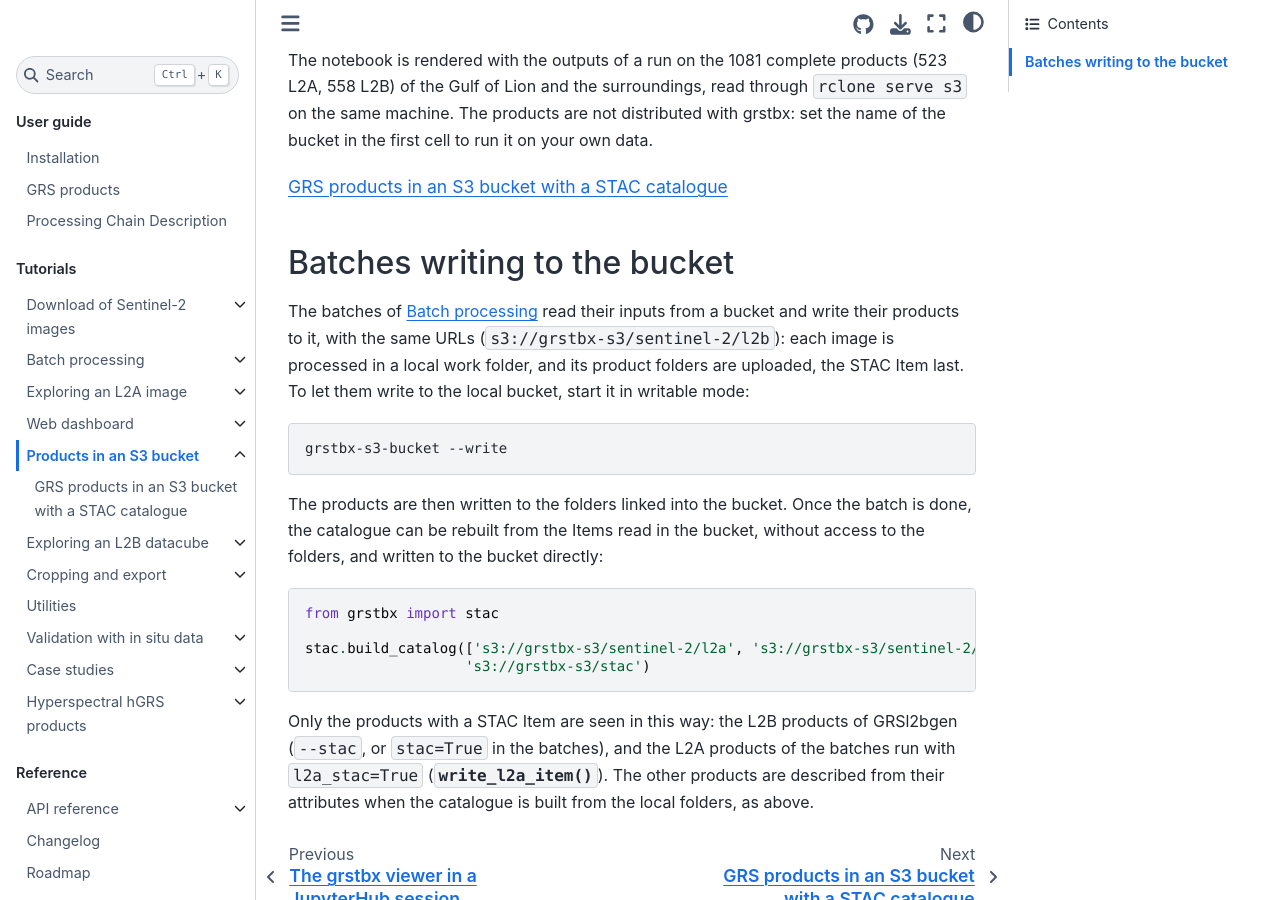
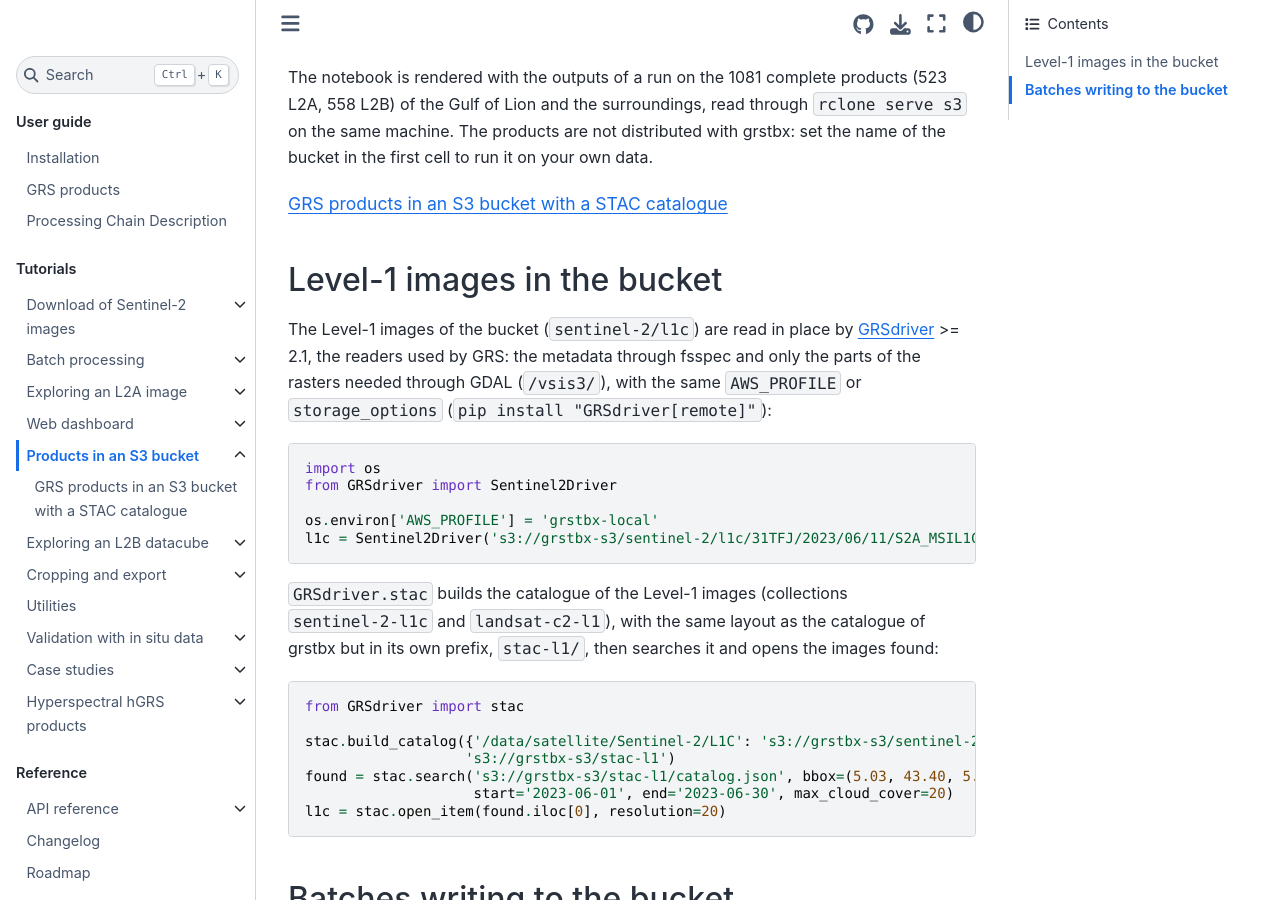
Before and after one commit to Tristanovsk/grstbx, a Sphinx documentation site: the page built from docs/source/tutorials/s3_stac.md, in a window 1280 px wide and 900 px high, scrolled down 1564 px. Built offline with Sphinx 7.4.7 and the Sphinx Book theme 1.1.4, drawn with Linux system fonts in a browser that asks for light colours; pages that are not in the unit, such as notebooks, are missing from menus; some of the changed text lies outside the part shown.

Commit message:
docs: Level-1 images in buckets read in place by GRSdriver >= 2.1 and its stac-l1 catalogue; batch staging explained; remote extra in the installation options

````diff
--- a/docs/source/tutorials/s3_stac.md
+++ b/docs/source/tutorials/s3_stac.md
@@ -22,6 +22,7 @@ s3://grstbx-s3/
     sentinel-2/l2a/    GRS L2A products     -> /data/satellite/Sentinel-2/L2A_zarr
     sentinel-2/l2b/    GRSl2bgen L2B products -> /data/satellite/Sentinel-2/L2B_zarr
     stac/              catalog.json, grs-l2a/, grs-l2b/
+    stac-l1/           catalogue of the Level-1 images (GRSdriver): sentinel-2-l1c/, landsat-c2-l1/
 ```
 
 Below each prefix, the tree of the batches is kept: `<tile>/YYYY/MM/DD/<name>/`, one folder per product with
@@ -70,6 +71,35 @@ grstbx: set the name of the bucket in the first cell to run it on your own data.
 s3_stac/grstbx_s3_stac
 ```
 
+## Level-1 images in the bucket
+
+The Level-1 images of the bucket (`sentinel-2/l1c`) are read in place by
+[GRSdriver](https://github.com/Tristanovsk/GRSdriver) >= 2.1, the readers used by GRS: the metadata through
+fsspec and only the parts of the rasters needed through GDAL (`/vsis3/`), with the same `AWS_PROFILE` or
+`storage_options` (`pip install "GRSdriver[remote]"`):
+
+```python
+import os
+from GRSdriver import Sentinel2Driver
+
+os.environ['AWS_PROFILE'] = 'grstbx-local'
+l1c = Sentinel2Driver('s3://grstbx-s3/sentinel-2/l1c/31TFJ/2023/06/11/S2A_MSIL1C_..._.SAFE', resolution=20)
+```
+
+`GRSdriver.stac` builds the catalogue of the Level-1 images (collections `sentinel-2-l1c` and `landsat-c2-l1`),
+with the same layout as the catalogue of grstbx but in its own prefix, `stac-l1/`, then searches it and opens
+the images found:
+
+```python
+from GRSdriver import stac
+
+stac.build_catalog({'/data/satellite/Sentinel-2/L1C': 's3://grstbx-s3/sentinel-2/l1c'},
+                   's3://grstbx-s3/stac-l1')
+found = stac.search('s3://grstbx-s3/stac-l1/catalog.json', bbox=(5.03, 43.40, 5.24, 43.56),
+                    start='2023-06-01', end='2023-06-30', max_cloud_cover=20)
+l1c = stac.open_item(found.iloc[0], resolution=20)
+```
+
 ## Batches writing to the bucket
 
 The batches of {doc}`batch` read their inputs from a bucket and write their products to it, with the same
````
Also changed, not shown: docs/source/installation.rst (+10 -1 lines), docs/source/tutorials/batch.md (+7 -2 lines).
